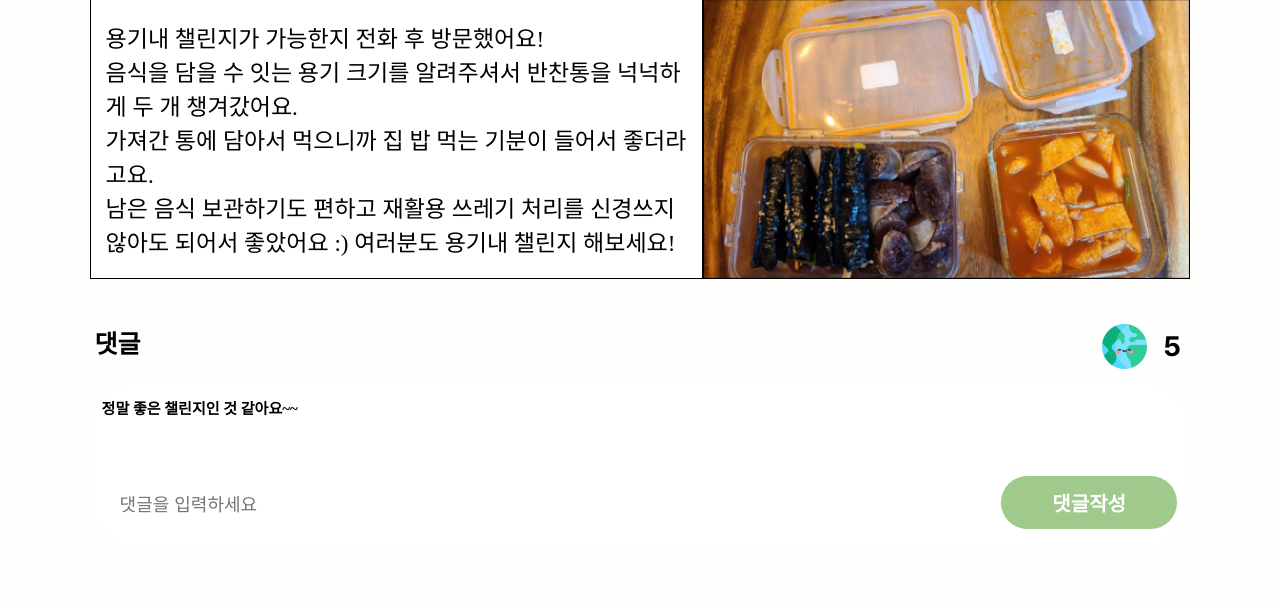
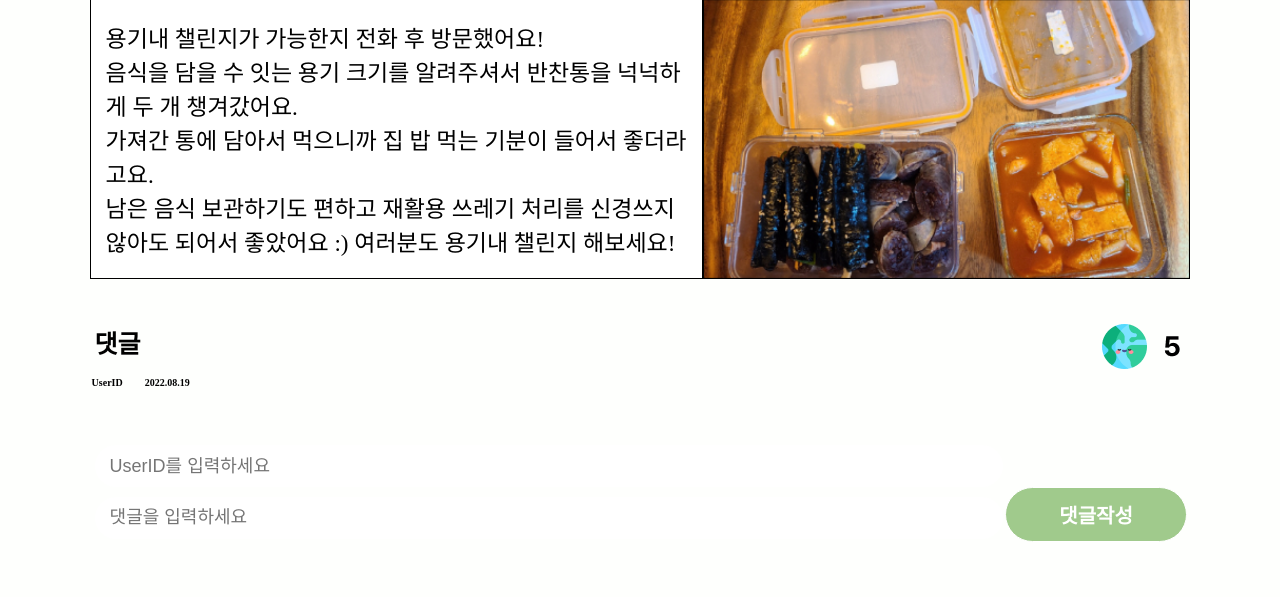
Before and after one commit to imddoy/DoEco, a Django app: template doeco_app/templates/view.html in a window 1280 px wide. Shown: the part 369-974 px from the top of the page. After the commit the page ends 911 px from the top, so only its background shows below. Run offline with Django 4.2, Linux system fonts and the light colour scheme; the template is opened without the code that fills it, so the values that code supplies are empty; some web fonts are replaced.

Commit message:
Update view.html

```diff
--- a/doeco_app/templates/view.html
+++ b/doeco_app/templates/view.html
@@ -66,42 +66,39 @@
                 댓글 <img src="images/Group 29.png">
             </div>
 
-
-            <div class="ct_user_wrap">
-                <div class="ct_user">
-                    <div class="ct_user_one">
-
             <div>
                 <tr>
-
                     <div class="user_view_wrap">
                         <table class="list" id="employeeList">
                         <thead>
                             <tr>
-                                                <th>
-                                                    정말 좋은 챌린지인 것 같아요~~
+                                <th class="UserID">
+                                   UserID  &nbsp&nbsp&nbsp&nbsp&nbsp&nbsp&nbsp
                                 </th>
-
+                                <th class="Comment">
+                                   2022.08.19
+                                </th>
                             </tr>
                         </thead>
                         <tbody>
 
                         </tbody>
                     </table>
-
                     </div>
 
                     <div class="user_put_wrap">
-
                         <form onsubmit="event.preventDefault();onFormSubmit();" autocomplete="off">
 
-                                            <label> </label><label class="validation-error hide" id="fullNameValidationError">댓글이 입력되지 않았습니다.</label>
-                                            <input type="text" placeholder="댓글을 입력하세요" name="fullName" id="fullName"> <input type="submit" value="댓글작성">
-
+                            <div>
+                                <label></label><label class="validation-error hide" id="fullNameValidationError">댓글이 입력되지 않았습니다.</label>
+                                <input type="text" placeholder="UserID를 입력하세요" name="fullName" id="fullName">
+                                <label></label>
+                                <input type="text" placeholder="댓글을 입력하세요" name="empCode" id="empCode">  <input type="submit" value="댓글작성">
+                            </div>
                         </form>
+                     </div>
 
                     </div>
-
                 </tr>
             </div>
                         <script src="script.js"></script>
```
Lines whose indentation alone changed are shown as unchanged.
